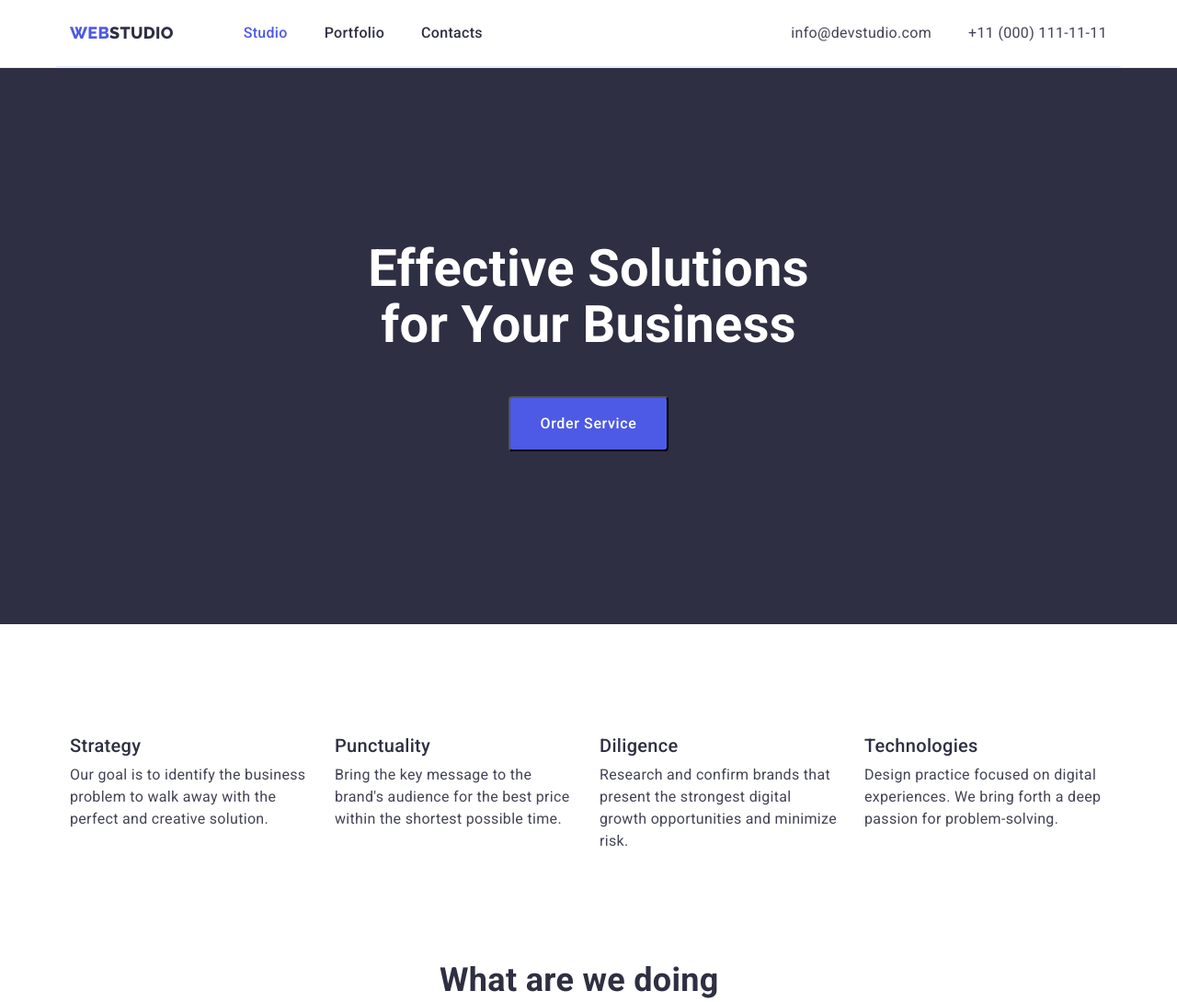
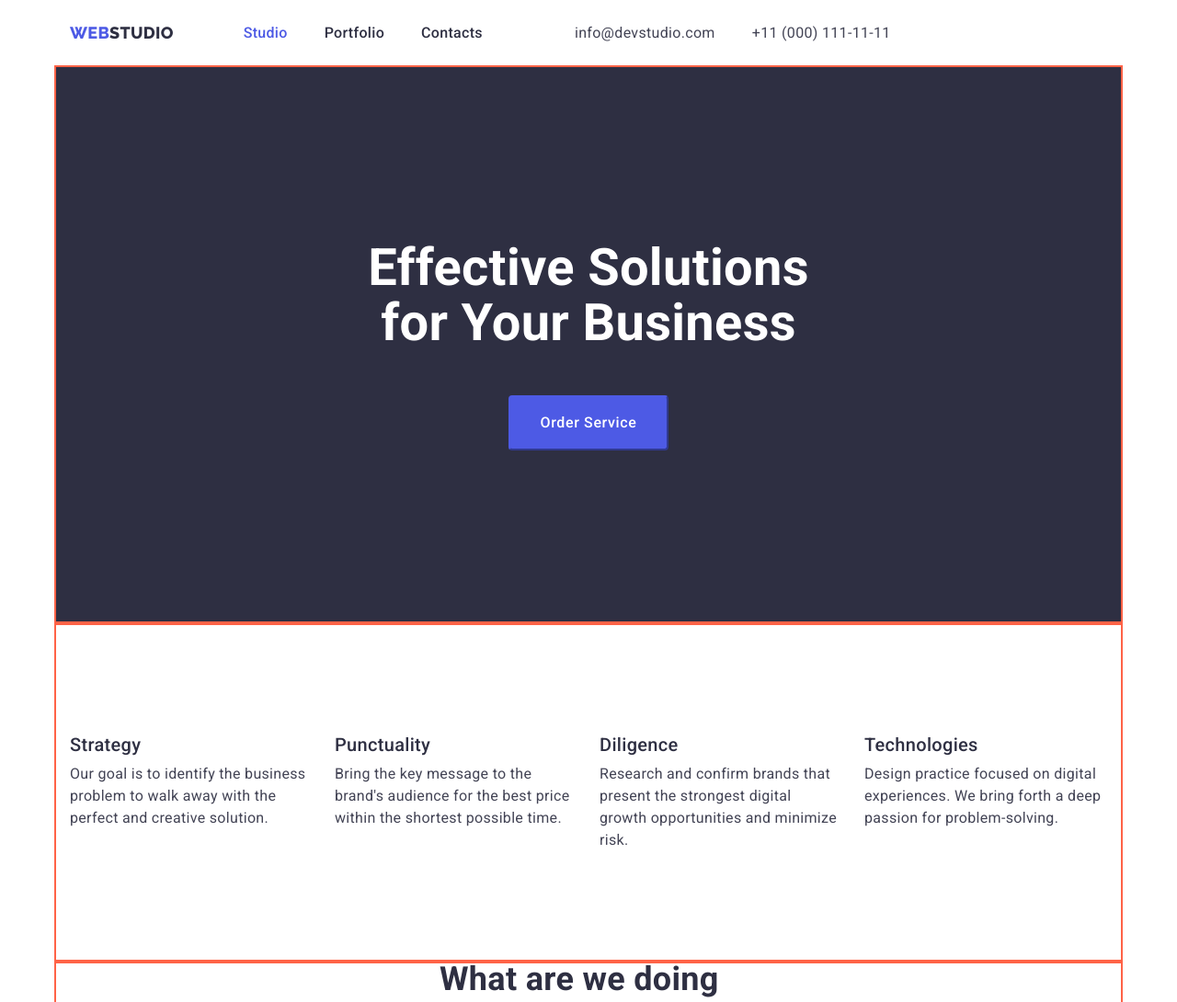
Before and after one commit to VolodymyrKalinin1978/goit-markup-hw-03, a plain HTML site: page index.html in a window 1280 px wide. Shown: the top 1090 px of the page at 92% size. Drawn offline with nearby package versions, Linux system fonts and the light colour scheme.

Commit message:
updete ver.1.0

```diff
--- a/css/styles.css
+++ b/css/styles.css
@@ -23,32 +23,48 @@ h3,
 ul,
 p {
   margin: 0;
+  padding: 0;
+}
+.visually-hidden {
+  position: absolute;
+  width: 1px;
+  height: 1px;
+  margin: -1px;
+  border: 0;
+  padding: 0;
+  white-space: nowrap;
+  clip-path: inset(100%);
+  clip: rect(0 0 0 0);
+  overflow: hidden;
 }
 .container {
   width: 1158px;
   margin: 0 auto;
   padding: 120px 15px;
 
-  /* outline: 2px solid tomato;  */
+  outline: 2px solid tomato;
 }
 .header-navig {
+  width: 1158px;
+  margin: 0 auto;
+  padding-left: 15px;
+  padding-right: 15px;
   display: flex;
-  padding: 24px 15px;
-  border-bottom-width: 1px;
-  border-bottom-style: solid;
-  border-bottom-color: var(--secondary-cornflower);
   align-items: center;
-  justify-content: space-between;
-  flex-direction: row;
+
+  border-bottom: 1px solid var(--secondary-cornflower);
+
 }
 .navig-main {
   display: flex;
-  flex-direction: row;
+ align-items: center;
 }
 
 /* brand logo */
 /* font-family: 'Raleway',sans-serif; */
 .navig-logo {
+  display: block;
+
   font-family: "Raleway", sans-serif;
   font-weight: 800;
   font-size: 18px;
@@ -56,8 +72,7 @@ p {
   text-transform: uppercase;
   text-decoration: none;
   color: var(--primary-navy-blue);
-  margin-right: 76px;
-}
+ }
 .navig-logo-item {
   font-family: "Raleway", sans-serif;
   font-weight: 800;
@@ -70,40 +85,52 @@ p {
 
 .navig-link-list {
   display: flex;
-  flex-direction: row;
-  justify-content: flex-start;
-  padding: 0;
-}
-.navig-adress-list {
-  display: flex;
-  flex-direction: row;
-  justify-content: flex-end;
-  padding: 0;
-}
-.navig-adress-list li {
-  margin-right: 40px;
-}
-.navig-adress-list li:last-child {
-  margin-right: 0;
+  margin-left: 76px;
 }
 
-.navig-link-list li {
+.navig-link-list li:not(:last-child) {
   margin-right: 40px;
 }
 
-.navig-link-list li:last-child {
-  margin-right: 0;
-}
 /* navigation action */
 .navig-link {
+  display: block;
+  padding-top: 24px;
+  padding-bottom: 24px;
+
   font-weight: 500;
   color: var(--primary-navy-blue);
   text-decoration: none;
 }
+
 .navig-link:hover,
 .navig-link:active {
   color: var(--pressed-state);
 }
+
+.navig-adress-list {
+  display: flex;
+  margin-left: 100px;
+}
+.navig-adress-list li:not(:last-child) {
+  margin-right: 40px;
+}
+
+.navig-adress-link {
+  display: block;
+  padding-top: 24px;
+  padding-bottom: 24px;
+  font-style: normal;
+  text-decoration: none;
+
+  color: var(--secondary-slate);
+}
+
+.navig-adress-link:hover,
+.navig-adress-link:active {
+  color: var(--pressed-state);
+}
+
 .studio-nav,
 .portfolio-nav {
   font-weight: 500;
@@ -111,16 +138,6 @@ p {
   text-decoration: none;
 }
 
-.navig-adress-link {
-  font-style: normal;
-  text-decoration: none;
-
-  color: var(--secondary-slate);
-}
-.navig-adress-link:hover,
-.navig-adress-link:active {
-  color: var(--pressed-state);
-}
 /* hero title  */
 .hero {
   background-color: var(--primary-navy-blue);
@@ -128,9 +145,9 @@ p {
 }
 
 .hero-title {
-  width: 494px;
+  max-width: 494px;
   margin: 0 auto;
-  padding-bottom: 48px;
+  margin-bottom: 48px;
   text-align: center;
   font-weight: 700;
   font-size: 56px;
@@ -151,17 +168,20 @@ p {
   background-color: var(--primary-brand-iris);
   color: var(--white);
   border-radius: 4px;
+  border-color: var(--primary-brand-iris);
 }
 .hero-title-btn:hover,
 .hero-title-btn:active {
   background-color: var(--pressed-state);
+  border-color: var(--pressed-state);
   border-radius: 4px;
+  box-shadow: 0px 4px 4px rgba(0, 0, 0, 0.15);
 }
 .description-list {
   display: flex;
-  flex-direction: row;
+  /* flex-direction: row; */
   padding: 0;
-  margin-right: 24px;
+  /* margin-right: 24px; */
 }
 .description-list li:last-child {
   margin-right: 0;
@@ -376,7 +396,7 @@ p {
 .portfolip-btn-list li:last-child {
   margin-right: 0;
 }
-.footer-main-bgc {
+/* .footer-main-bgc {
   background-color: var(--primary-navy-blue);
 }
 .section-team-bgc {
@@ -389,4 +409,4 @@ p {
   border-bottom-color: var(--secondary-cornflower);
   border-bottom-width: 1px;
   border-bottom-style: solid;
-}
+}*/
--- a/index.html
+++ b/index.html
@@ -22,7 +22,7 @@
   </head>
   <body>
     <header class="header-navig-border">
-      <div class="header-navig container">
+      <div class="header-navig ">
         <nav class="navig-main">
           <a href="./index.html" class="navig-logo"
             ><span class="navig-logo-item">Web</span>Studio</a
@@ -61,14 +61,15 @@
         </div>
       </section>
       <!-- Strategy Punctuality Diligence Technologies -->
-      <section class="container">
-        <h2 class="description-title" hidden>Description</h2>
+      <section class="description-section">
+        <div class="container">
+          <h2 class="visually-hidden">Description</h2>
           <ul class="description-list dot-none">
             <li>
               <h3 class="subtitle">Strategy</h3>
               <p>
-              Our goal is to identify the business problem to walk away with the
-              perfect and creative solution.
+                Our goal is to identify the business problem to walk away with
+                the perfect and creative solution.
               </p>
             </li>
             <li>
@@ -93,6 +94,7 @@
               </p>
             </li>
           </ul>
+        </div>
       </section>
       <!-- What are we doing -->
       <section class="sections-examples container">
```
Lines whose indentation alone changed are shown as unchanged.
